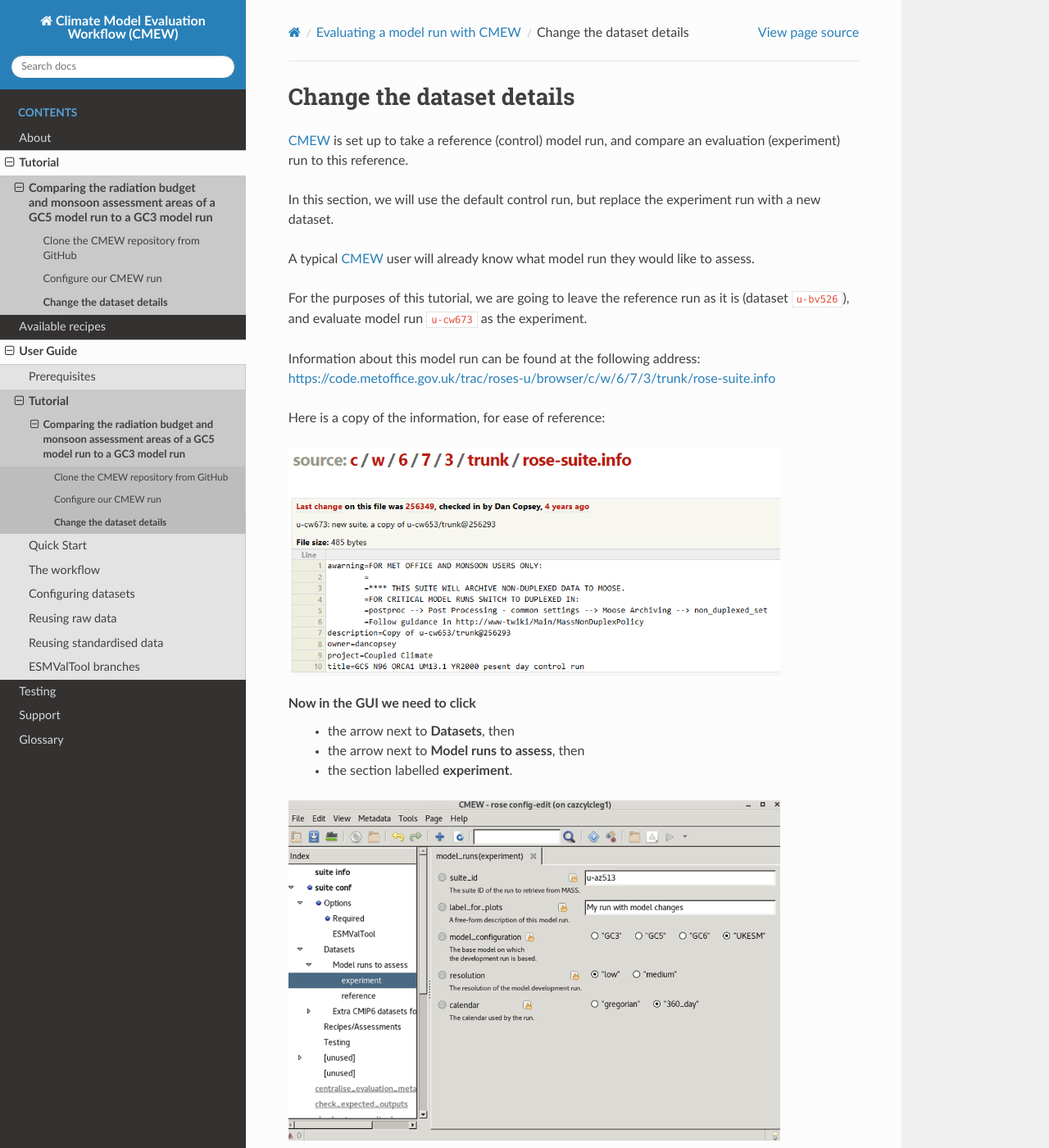
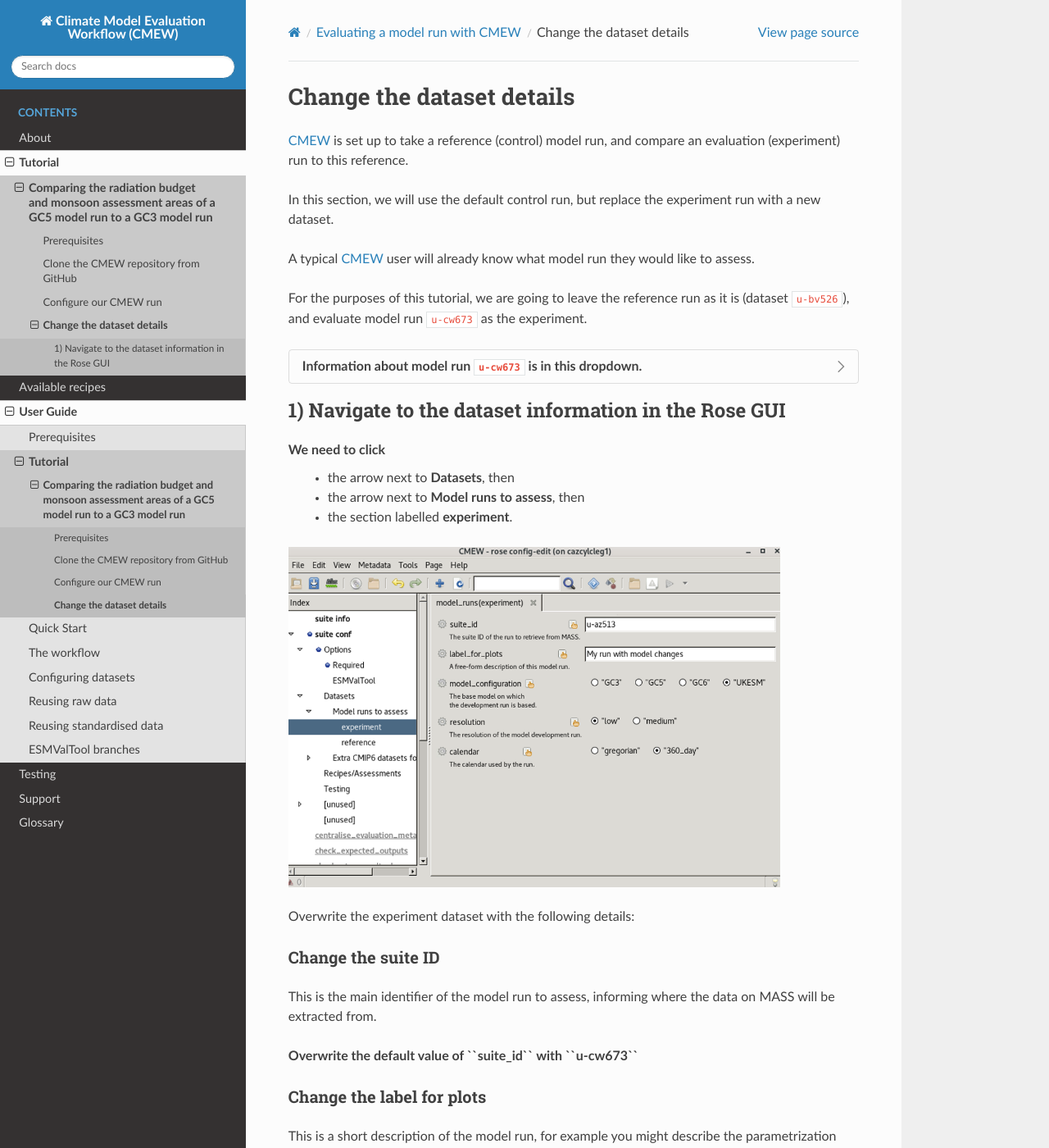
Before and after one commit to MetOffice/CMEW, a Sphinx documentation site: the page built from doc/source/user_guide/tutorial/tutorial_part_2.rst, in a window 1280 px wide and 1400 px high. Shown: the whole window at 82% size. Built offline with Sphinx 7.4.7 and the Read the Docs theme 3.1.0, drawn with Linux system fonts in a browser that asks for light colours; some of the changed text lies outside the part shown.

Commit message:
Progress

```diff
--- a/doc/source/user_guide/tutorial/tutorial_part_2.rst
+++ b/doc/source/user_guide/tutorial/tutorial_part_2.rst
@@ -4,7 +4,7 @@
 .. include:: ../../common.txt
 
 Change the dataset details
---------------------------
+==========================
 
 |CMEW| is set up to take a reference (control) model run,
 and compare an evaluation (experiment) run to this reference.
@@ -18,19 +18,23 @@ For the purposes of this tutorial,
 we are going to leave the reference run as it is (dataset ``u-bv526``), and
 evaluate model run ``u-cw673`` as the experiment.
 
-Information about this model run can be found at the following address:
-https://code.metoffice.gov.uk/trac/roses-u/browser/c/w/6/7/3/trunk/rose-suite.info
+.. dropdown:: Information about model run ``u-cw673`` is in this dropdown.
 
-Here is a copy of the information, for ease of reference:
+   This information was obtained from the following address:
+   https://code.metoffice.gov.uk/trac/roses-u/browser/c/w/6/7/3/trunk/rose-suite.info
+   Here is a copy of the information, for ease of reference:
 
-.. image:: images/u-cw673_suite_info.png
-   :alt: An image of the Rose GUI showing the "suite conf",
-         with the "Datasets" section expanded,
-         the "Model runs to assess" section selected,
-         and a pop-up menu over the "experiment" entry.
-   :width: 600px
+   .. image:: images/u-cw673_suite_info.png
+      :alt: An image of the Rose GUI showing the "suite conf",
+            with the "Datasets" section expanded,
+            the "Model runs to assess" section selected,
+            and a pop-up menu over the "experiment" entry.
+      :width: 600px
 
-Now in the GUI we need to click
+1) Navigate to the dataset information in the Rose GUI
+------------------------------------------------------
+
+We need to click
  - the arrow next to **Datasets**, then
  - the arrow next to **Model runs to assess**, then
  - the section labelled **experiment**.
@@ -51,15 +55,16 @@ Now in the GUI we need to click
 
 Overwrite the experiment dataset with the following details:
 
-**suite_id**
+Change the suite ID
+^^^^^^^^^^^^^^^^^^^
 
 This is the main identifier of the model run to assess,
 informing where the data on MASS will be extracted from.
 
-*Enter the value*
- - ``u-cw673``
+**Overwrite the default value of ``suite_id`` with ``u-cw673``**
 
-**label_for_plots**
+Change the label for plots
+^^^^^^^^^^^^^^^^^^^^^^^^^^
 
 This is a short description of the model run,
 for example you might describe the parametrization changes.
@@ -67,14 +72,16 @@ for example you might describe the parametrization changes.
 *Enter the value*
  - ``CMEW tutorial model run``
 
-**model_configuration**
+Change the model configuration
+^^^^^^^^^^^^^^^^^^^^^^^^^^^^^^
 
 Line 10 of the information about the model run starts ``title=GC5 ...``.
 
 *Select the option*
  - ``"GC5"``
 
-**resolution**
+Check the resolution
+^^^^^^^^^^^^^^^^^^^^
 
 Line 10 of the information about the model run continues ``... N96 ORCA1 ...``.
 
@@ -93,9 +100,10 @@ Line 10 of the information about the model run continues ``... N96 ORCA1 ...``.
 *Select the option*
  - ``"low"``
 
-**calendar**
+Change the calendar
+^^^^^^^^^^^^^^^^^^^
 
-This model run was set up to use a 360 day calendar.
+Model run ``u-cw673`` was set up to use a 360 day calendar.
 
 .. dropdown:: How do we find the calendar details?
 
```
Also changed, not shown: doc/source/user_guide/tutorial/index.rst (+4 -4 lines), doc/source/user_guide/tutorial/tutorial_part_0.rst (+9 -5 lines), doc/source/user_guide/tutorial/tutorial_part_1.rst (+16 -5 lines).
